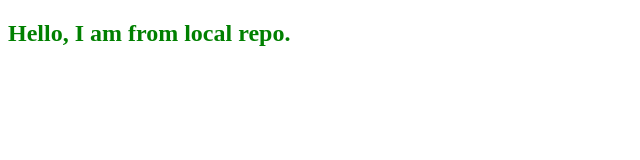
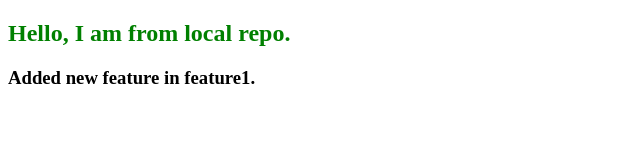
Before and after one commit to dawatamng90/local-repo, a plain HTML site: page index.html in a window 1280 px wide. Shown: the whole page, without its empty margins (0-640 px from the left). Drawn offline with Linux system fonts and the light colour scheme.

Commit message:
Add new feature

```diff
--- a/index.html
+++ b/index.html
@@ -10,6 +10,7 @@
 
 <body>
     <h2>Hello, I am from local repo.</h2>
+    <h3>Added new feature in feature1.</h3>
 </body>
 
 </html>
```
